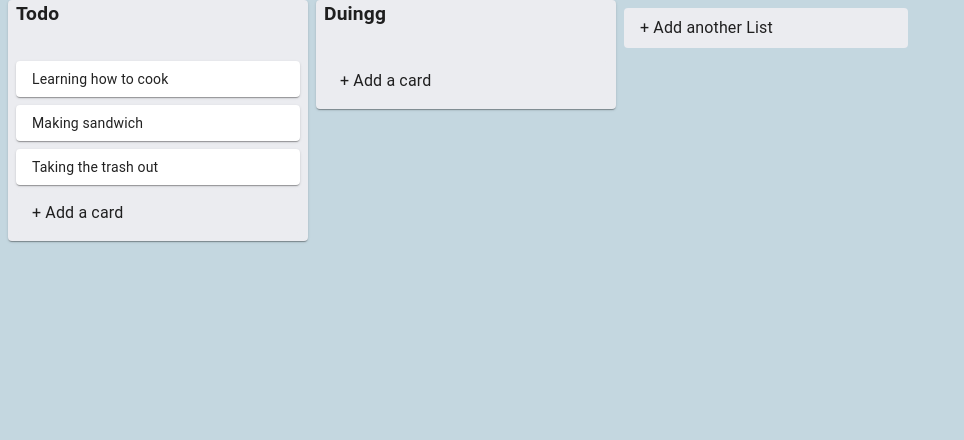
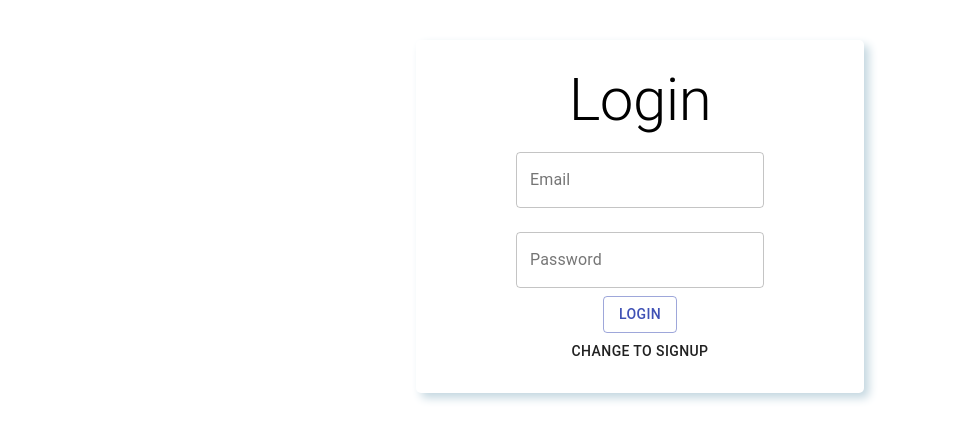
Before and after one commit to onemliceyda/Akbank-React-Bootcamp-Bitirme-Projesi, a React (Create React App) app in the folder kanban-board/: page / in a window 1280 px wide. Shown: the top 440 px of the page, without its empty margins (0-964 px from the left). Built offline with nearby package versions, Linux system fonts and the light colour scheme.

Commit message:
login and register component created

```diff
--- a/kanban-board/package.json
+++ b/kanban-board/package.json
@@ -12,9 +12,14 @@
     "react": "^17.0.2",
     "react-beautiful-dnd": "^13.0.0",
     "react-dom": "^17.0.2",
+    "react-router-dom": "^6.3.0",
     "react-scripts": "5.0.1",
+    "styled-components": "^5.3.6",
     "uuid": "^7.0.3",
     "web-vitals": "^2.1.4"
+  },
+  "resolutions": {
+    "styled-components": "^5"
   },
   "scripts": {
     "start": "react-scripts start",
--- a/kanban-board/src/App.js
+++ b/kanban-board/src/App.js
@@ -7,6 +7,10 @@ import StoreApi from "./utils/storeApi"
 import InputContainer from "../src/components/Input/InputContainer"
 import { makeStyles } from "@material-ui/core/styles"
 import { DragDropContext, Droppable } from "react-beautiful-dnd"
+import LoginForm from  "./components/LoginForm/LoginForm"
+import RegisterForm from "./components/RegisterForm/RegisterForm"
+import AuthContextProvider from './contexts/AuthContext';
+
 const useStyle = makeStyles((theme) => ({
   root: {
     display: "flex",
@@ -135,6 +139,7 @@ function App() {
         </Droppable>
       </DragDropContext>
     </StoreApi.Provider>
+
   )
 }
 export default App
--- a/kanban-board/src/components/Input/InputCard.js
+++ b/kanban-board/src/components/Input/InputCard.js
@@ -3,6 +3,7 @@ import { Paper, InputBase, Button, IconButton } from "@material-ui/core"
 import { makeStyles, fade } from "@material-ui/core/styles"
 import { useState, useContext } from "react"
 import storeApi from "../../utils/storeApi"
+
 
 const useStyle = makeStyles((theme) => ({
   card: {
--- /dev/null
+++ b/kanban-board/src/components/LoginForm/LoginForm.js
@@ -0,0 +1,80 @@
+import * as React from "react"
+import { useContext } from "react"
+import { Typography, Box, TextField, Button } from "@material-ui/core"
+
+import { AuthContext } from "../../contexts/AuthContext"
+
+function LoginForm() {
+  const [formValues,setFormValues]=React.useState({password:"",email:""})
+  const {  handleSubmit } = useContext(AuthContext)
+
+  const handleChange=(e)=>{
+    setFormValues({ ...formValues, [e.target.name]: e.target.value }
+      )
+  }
+
+  console.log(formValues);
+  return (
+    <div>
+      <form >
+        <Box
+          display="flex"
+          flexDirection={"column"}
+          maxWidth={400}
+          alignItems="center"
+          justifyContent={"center"}
+          margin="auto"
+          marginTop={5}
+          padding={3}
+          borderRadius={5}
+          boxShadow={"5px 5px 10px #C4D7E0"}
+          sx={{
+            ":hover": {
+              boxShadow: "10px 10px 20px #ccc",
+            },
+          }}
+        >
+          <Typography variant="h2" padding={3} textAlign="center">
+            Login
+          </Typography>
+
+          <TextField
+            id="outlined-basic"
+            placeholder="Email"
+            label="Email"
+            variant="outlined"
+            type={"email"}
+            margin="normal"
+            name="email"
+            value={formValues.email}
+            onChange={handleChange}
+          />
+          <TextField
+            id="outlined-basic"
+            placeholder="Password"
+            label="Password"
+            variant="outlined"
+            type={"password"}
+            margin="normal"
+            name="password"
+            value={formValues.password}
+            onChange={handleChange}
+          />
+          <Button
+            sx={{ marginTop: 3, borderRadius: 3 }}
+            variant="outlined"
+            color="primary"
+
+          >
+            Login
+          </Button>
+
+          <Button sx={{ marginTop: 3, borderRadius: 3 }} onSubmit={handleSubmit(formValues)} type="button">
+            Change to SignUp
+          </Button>
+        </Box>
+      </form>
+    </div>
+  )
+}
+export default LoginForm
--- /dev/null
+++ b/kanban-board/src/components/RegisterForm/RegisterForm.js
@@ -0,0 +1,63 @@
+import * as React from "react"
+import { Typography, Box, TextField, Button } from "@material-ui/core"
+export const RegisterForm = () => {
+  return (
+    <div>
+      <form>
+        <Box
+          display="flex"
+          flexDirection={"column"}
+          maxWidth={400}
+          alignItems="center"
+          justifyContent={"center"}
+          margin="auto"
+          marginTop={5}
+          padding={3}
+          borderRadius={5}
+          boxShadow={"5px 5px 10px #C4D7E0"}
+          sx={{
+            ":hover": {
+              boxShadow: "10px 10px 20px #ccc",
+            },
+          }}
+        >
+          <Typography variant="h2" padding={3} textAlign="center">
+            Register
+          </Typography>
+          <TextField
+            id="outlined-basic"
+            placeholder="Name"
+            label="Name"
+            variant="outlined"
+            type={"text"}
+            margin="normal"
+          />
+          <TextField
+            id="outlined-basic"
+            placeholder="Email"
+            label="Email"
+            variant="outlined"
+            type={"email"}
+            margin="normal"
+          />
+          <TextField
+            id="outlined-basic"
+            placeholder="Password"
+            label="Password"
+            variant="outlined"
+            type={"password"}
+            margin="normal"
+          />
+          <Button
+            sx={{ marginTop: 3, borderRadius: 3 }}
+            variant="outlined"
+            color="primary"
+          >
+            Login
+          </Button>
+        </Box>
+      </form>
+    </div>
+  )
+}
+export default RegisterForm
--- /dev/null
+++ b/kanban-board/src/contexts/AuthContext.js
@@ -0,0 +1,35 @@
+import { createContext, useState } from "react"
+
+export const AuthContext = createContext()
+
+const AuthContextProvider = (props) => {
+  const [values, setValues] = useState({
+    username: "",
+    email: "",
+    password: "",
+  })
+
+  const [checked, setChecked] = useState(true)
+
+  const handleChange = (e) => {
+    setValues({ ...values, [e.target.name]: e.target.value })
+  }
+
+  const handleSubmit = (formValues) => {
+    setValues(formValues)
+  }
+
+  const handleCheck = (e) => {
+    setChecked(e.target.checked)
+  }
+
+  return (
+    <AuthContext.Provider
+      value={{ values, checked, handleChange, handleSubmit, handleCheck }}
+    >
+      {props.children}
+    </AuthContext.Provider>
+  )
+}
+
+export default AuthContextProvider
--- a/kanban-board/src/index.js
+++ b/kanban-board/src/index.js
@@ -2,10 +2,13 @@
 import React from 'react';
 import ReactDOM from 'react-dom';
 import App from './App';
-
+import LoginForm from "./components/LoginForm/LoginForm"
+import AuthContextProvider from "./contexts/AuthContext"
 ReactDOM.render(
   <React.StrictMode>
-    <App/>
+    <AuthContextProvider>
+   <LoginForm/>
+   </AuthContextProvider>
   </React.StrictMode>,
   document.getElementById('root')
 );
--- a/kanban-board/src/utils/store.js
+++ b/kanban-board/src/utils/store.js
@@ -13,7 +13,7 @@ const cards = [
   },
 ]
 
-const data = {
+const data = { //axiostan çekilen verileri buradan al.
   lists: {
     "list-1": {
       id: "list-1",
```
Also changed, not shown: 1 other file (tests, documents, lock files or other folders).
